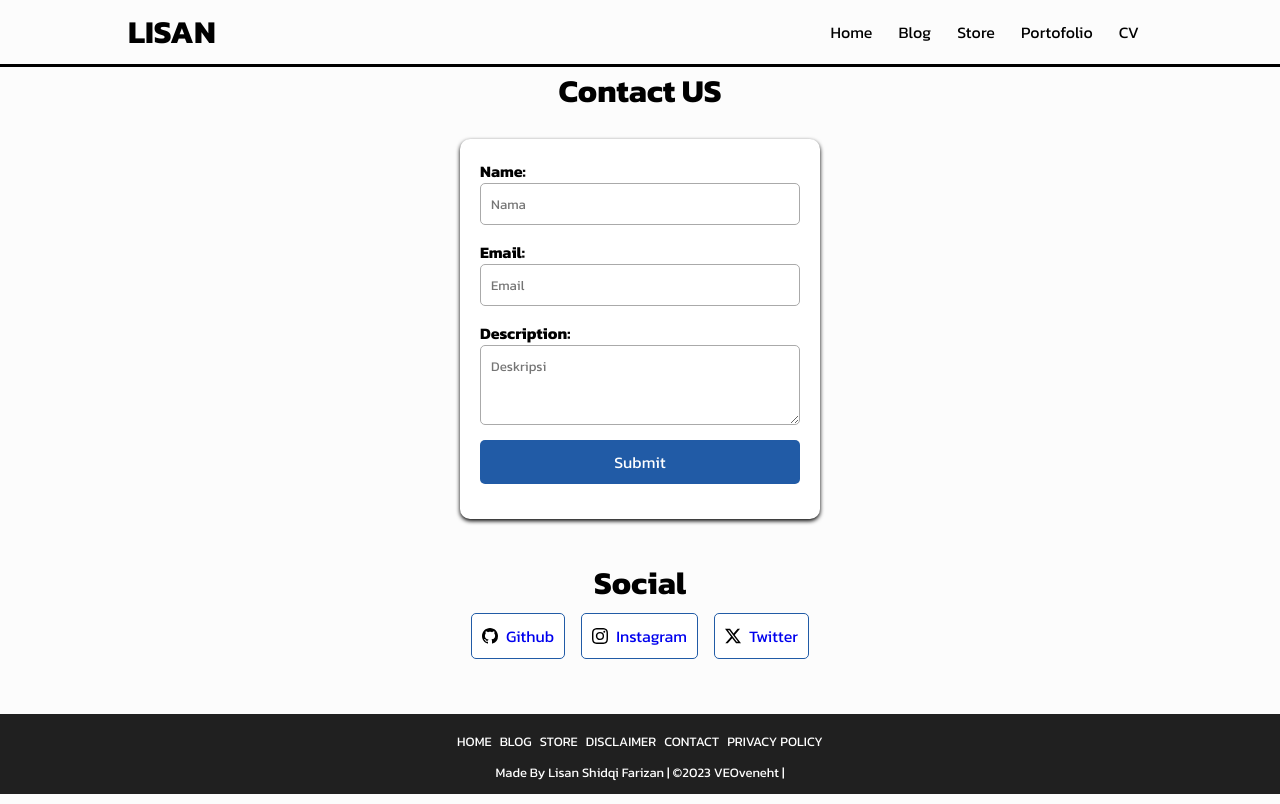
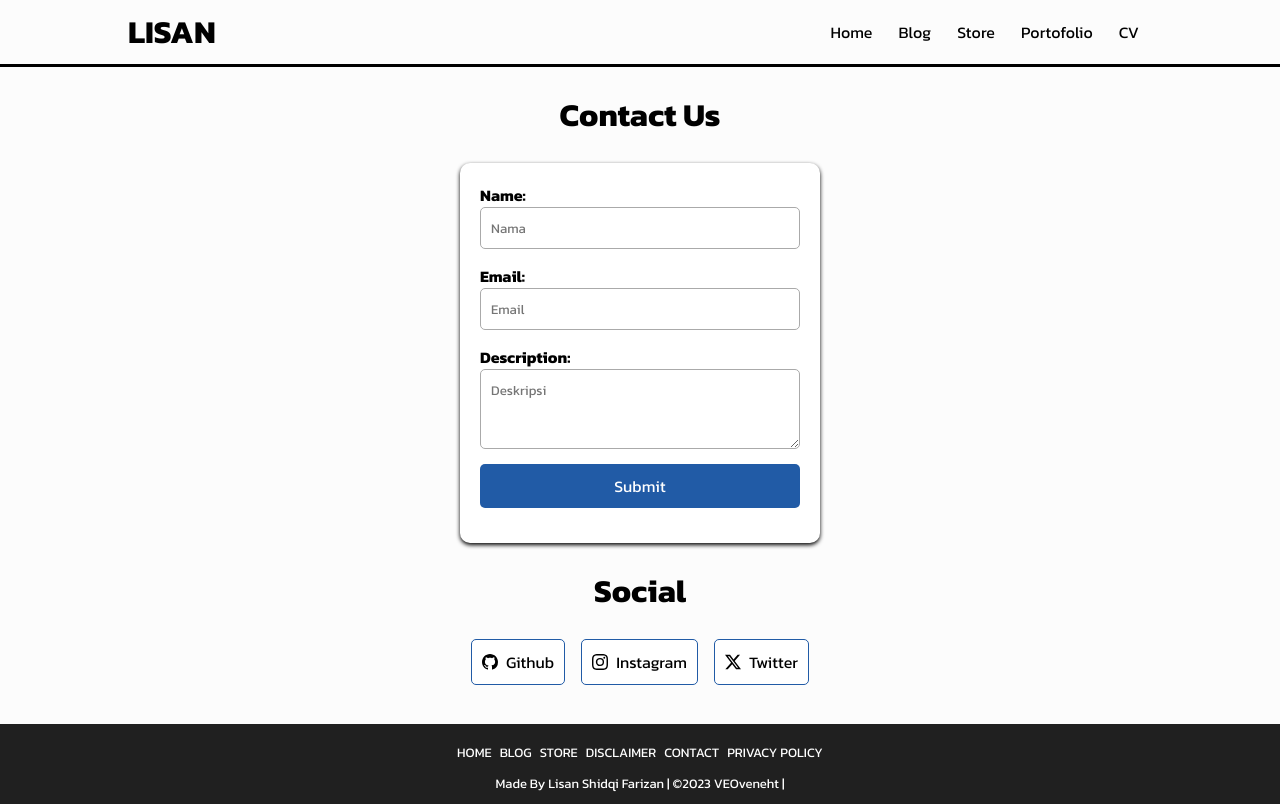
Before and after one commit to VEOveneht/VEOveneht.github.io, a React (Create React App) app: page /contact in a window 1280 px wide. Built offline with nearby package versions, Linux system fonts and the light colour scheme.

Commit message:
Contact Fix

```diff
--- a/src/Pages/Contact.js
+++ b/src/Pages/Contact.js
@@ -13,7 +13,9 @@ const Contact = () => {
     <>
     <Navigation />
     <main className="contact-container">
-        <h1>Contact US</h1><br/>
+        <br/>
+        <h1>Contact Us</h1>
+        <br/>
         <div id="contact">
             <form>
                 <label htmlFor="name">Name: </label>
@@ -26,12 +28,15 @@ const Contact = () => {
             </form>
         </div>
         <div id="sosmed">
+            <br/>
             <h1>Social</h1>
+            <br/>
             <div>
                 <button ><img alt="Github" src={github}/><a href="https://github.com/VEOveneht">Github</a></button>
                 <button ><img alt="Instagram" src={instagram}/><a href="https://www.instagram.com/loo3837955ol/">Instagram</a></button>
                 <button ><img alt="Twitter" src={twitter}/><a href="https://x.com/FOBDBM">Twitter</a></button>
             </div>
+            <br/>
         </div>
     </main>
     <Footer />
--- a/src/assets/css/contact.css
+++ b/src/assets/css/contact.css
@@ -15,7 +15,6 @@ div#contact {
     max-width: 40vh;
     background-color: #fff;
     padding: 20px;
-    margin: 0vh 0vh 5vh 0vh;
     border-radius: 10px;
     box-shadow: 0 2px 4px rgba(0, 0, 0, 1);
 }
@@ -61,16 +60,11 @@ div#sosmed {
     display: flex;
     align-items: center;
     flex-direction: column;
-    margin: 0vh 0vh 5vh 0vh;
 }
 
 div#sosmed div {
     display: flex;
     gap: 2vh;
-}
-
-div#sosmed h1 {
-    margin: 0vh 0vh .7vh 0vh;
 }
 
 div#sosmed div button {
@@ -93,6 +87,10 @@ div#sosmed div button img {
     fill: currentColor;
 }
 
+a {
+    color: black;
+}
+
 
 
 /* *End Contact */
```
